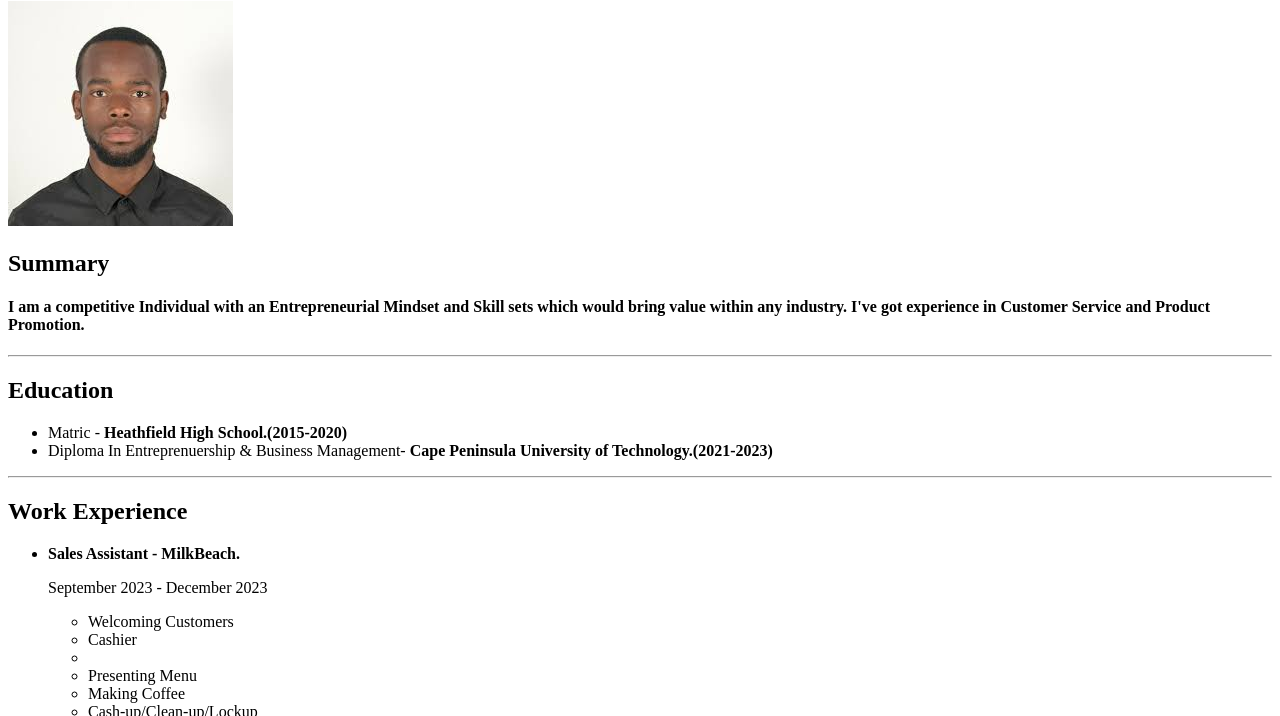
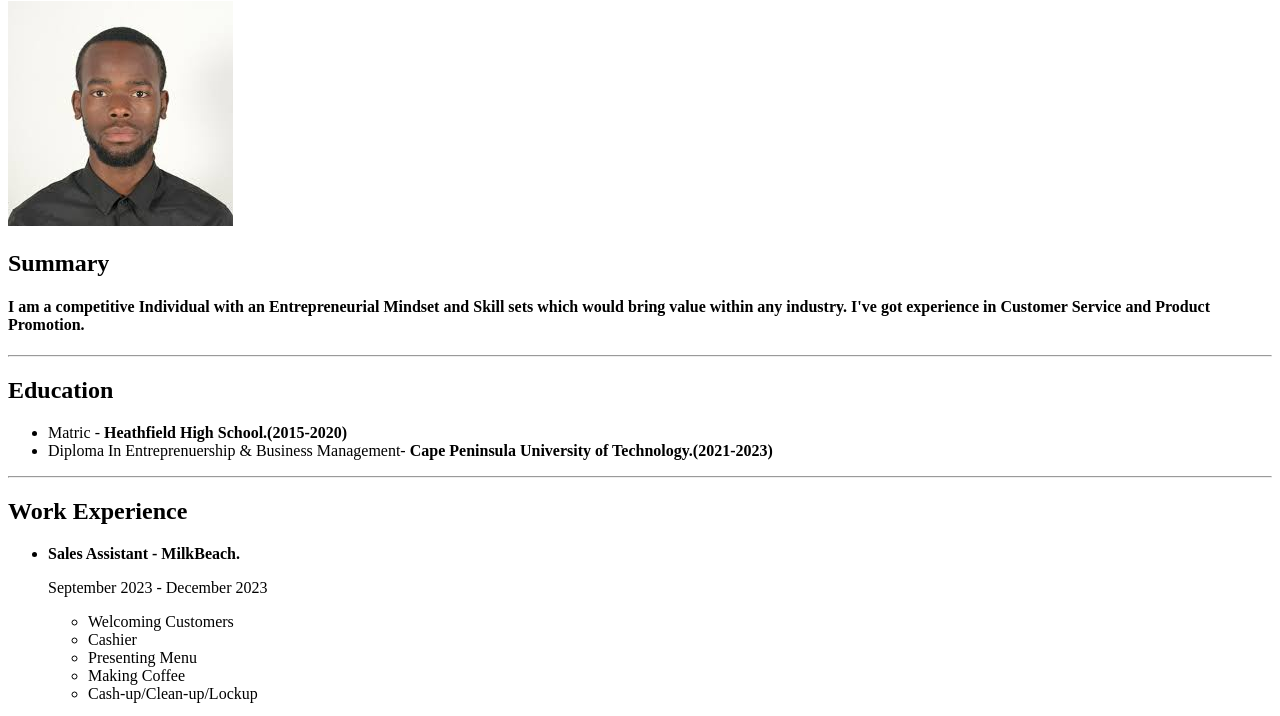
Before and after one commit to Davidmbombo/My-first-HTML-RESUME, a plain HTML site: page index.html in a window 1280 px wide. Shown: the part 79-795 px from the top of the page. Drawn offline with Linux system fonts and the light colour scheme.

Commit message:
Update index.html

```diff
--- a/index.html
+++ b/index.html
@@ -25,7 +25,7 @@
 
 <ul>
 <li>Welcoming Customers</li>
-    <li>Cashier<li>
+    <li>Cashier</li>
 <li>Presenting Menu</li>
 <li>Making Coffee</li>
 <li>Cash-up/Clean-up/Lockup</li>
```
